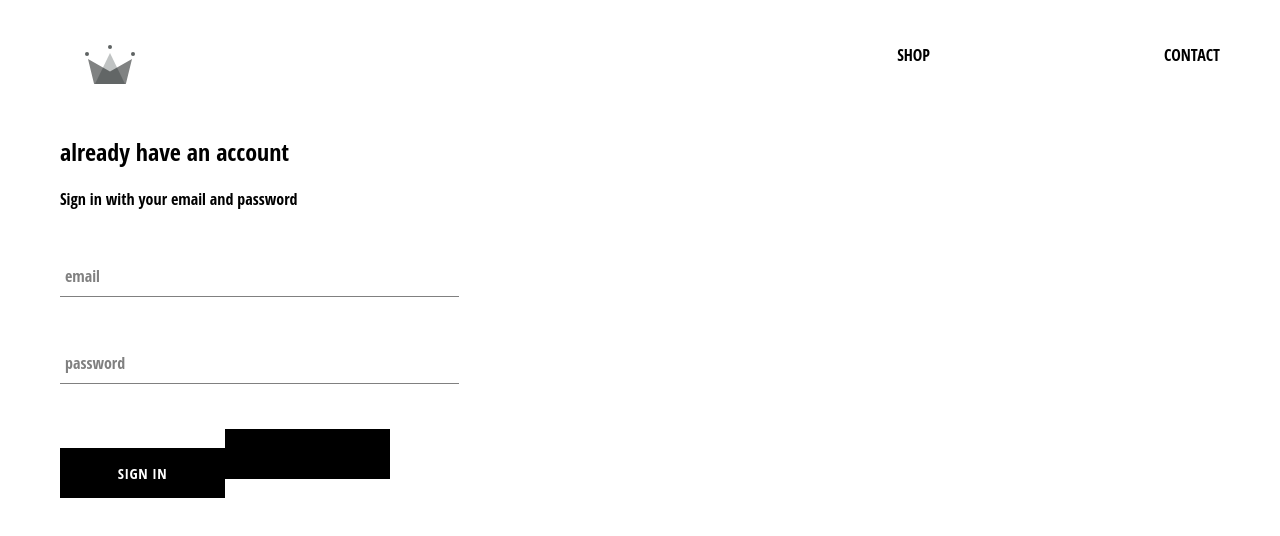
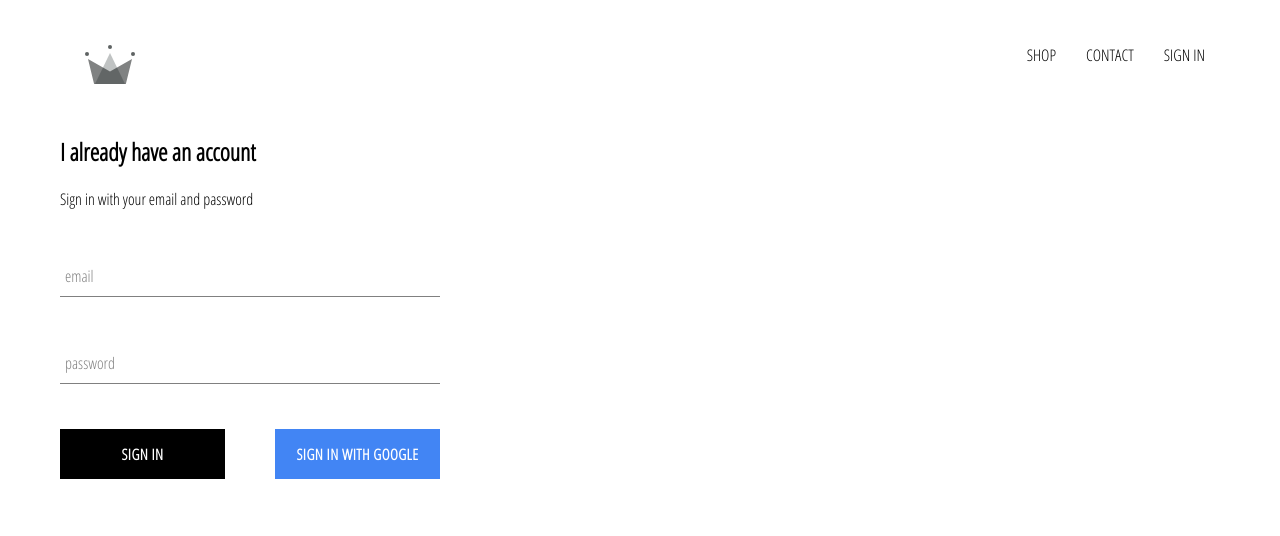
Before and after one commit to futuregit/crwn-clothing, a React (Create React App) app: page /signin in a window 1280 px wide. Shown: the top 536 px of the page. Built offline with nearby package versions, Linux system fonts and the light colour scheme; no server answers.

Commit message:
Integrated firebase into app and created sign in

```diff
--- a/public/index.html
+++ b/public/index.html
@@ -5,13 +5,15 @@
     <link rel="icon" href="%PUBLIC_URL%/favicon.ico" />
     <meta name="viewport" content="width=device-width, initial-scale=1" />
     <meta name="theme-color" content="#000000" />
-    <meta name="description" content="Web site created using create-react-app" />
-    <link rel="apple-touch-icon" href="%PUBLIC_URL%/logo192.png" />
     <!--
       manifest.json provides metadata used when your web app is installed on a
       user's mobile device or desktop. See https://developers.google.com/web/fundamentals/web-app-manifest/
     -->
     <link rel="manifest" href="%PUBLIC_URL%/manifest.json" />
+    <link
+      href="https://fonts.googleapis.com/css?family=Open+Sans+Condensed:300"
+      rel="stylesheet"
+    />
     <!--
       Notice the use of %PUBLIC_URL% in the tags above.
       It will be replaced with the URL of the `public` folder during the build.
--- a/src/App.css
+++ b/src/App.css
@@ -7,3 +7,7 @@
     text-decoration: none;
     color: black;
 }
+
+* {
+    box-sizing: border-box;
+}
--- a/src/App.js
+++ b/src/App.js
@@ -1,4 +1,4 @@
-import React from 'react';
+import React, { Component } from 'react';
 import { Switch, Route } from 'react-router-dom';
 
 import './App.css';
@@ -7,18 +7,35 @@
 import ShopPage from './pages/shop/shop.component';
 import SignInAndSignUpPage from './pages/sign-in-and-sign-up/sign-in-and-sign-up.component';
 import Header from './components/header/header.component';
+import { auth } from './firebase/firebase.utils';
 
+class App extends Component {
+  constructor() {
+    super();
 
-const HatsPage = () => (
-  <div>
-    <h1>HATS PAGE</h1>
-  </div>
-)
+    this.state = {
+      currentUser: null
+    };
+  }
 
-function App() {
+  unsubscribeFromAuth = null;
+
+  componentDidMount() {
+    this.unsubscribeFromAuth = auth.onAuthStateChanged(user => {
+      this.setState({ currentUser: user });
+
+      console.log(user);
+    });
+  }
+
+  componentWillUnmount() {
+    this.unsubscribeFromAuth();
+  }
+
+  render() {
     return (
       <div>
-      <Header />
+        <Header currentUser = {this.state.currentUser}/>
         <Switch>
           <Route exact path='/' component={HomePage} />
           <Route path='/shop' component={ShopPage} />
@@ -27,5 +44,6 @@
       </div>
     );
   }
+}
 
 export default App;
--- a/src/components/custom-button/custom-button.component.jsx
+++ b/src/components/custom-button/custom-button.component.jsx
@@ -2,8 +2,11 @@
 
 import './custom-button.styles.scss';
 
-const CustomButton = ({ children, ...otherProps }) => (
-    <button className='custom-button' {...otherProps }>
+const CustomButton = ({ children, isGoogleSignIn, ...otherProps }) => (
+    <button
+        className={`${isGoogleSignIn ? 'google-sign-in': ''} custom-button` }
+        {...otherProps }
+    >
         {children}
     </button>
 );
--- a/src/components/custom-button/custom-button.styles.scss
+++ b/src/components/custom-button/custom-button.styles.scss
@@ -4,7 +4,8 @@
     height: 50px;
     letter-spacing: 0.5px;
     line-height: 50px;
-    padding: 0 35px 0 35px;
+    // padding: 0 35px 0 35px; Changing for the sign in button
+    padding: 0 12px 0 12px;
     font-size: 15px;
     background-color: black;
     color: white;
@@ -19,4 +20,13 @@
       color: black;
       border: 1px solid black;
     }
+
+    &.google-sign-in {
+      background-color: #4285f4;
+      color: white;
+
+      &:hover {
+        background-color: #357ae8;
+      }
+    }
   }
--- a/src/components/header/header.component.jsx
+++ b/src/components/header/header.component.jsx
@@ -1,22 +1,36 @@
 import React from 'react';
 import { Link } from 'react-router-dom';
+
+import { auth } from '../../firebase/firebase.utils';
 
 import { ReactComponent as Logo } from '../../assets/crown.svg';
 
 import './header.styles.scss';
 
-const Header = () => (
+const Header = ({ currentUser }) => (
     <div className='header'>
         <Link className='logo-container'to="/">
             <Logo className='logo' />
         </Link>
         <div className='options'>
-            <Link className='options' to='/shop'>
+            <Link className='option' to='/shop'>
                 SHOP
             </Link>
-            <Link className='options' to='/shop'>
+            <Link className='option' to='/shop'>
                 CONTACT
             </Link>
+            {
+                currentUser ?(
+                    <div className='option' onClick={() => auth.signOut()}>
+                        SIGN OUT
+                    </div>
+                ) : (
+                    <Link className='option' to='/signin'>
+                        SIGN IN
+                    </Link>
+                )
+
+            }
         </div>
     </div>
 );
--- a/src/components/header/header.styles.scss
+++ b/src/components/header/header.styles.scss
@@ -20,6 +20,7 @@
 
       .option {
         padding: 10px 15px;
+        cursor: pointer;
       }
     }
   }
--- a/src/components/sign-in/sign-in.component.jsx
+++ b/src/components/sign-in/sign-in.component.jsx
@@ -3,7 +3,7 @@
 import FormInput from '../form-input/form-input.component';
 import CustomButton from '../../components/custom-button/custom-button.component';
 
-import { signInWithGoogle } from '../../firebase/firebase.util';
+import { signInWithGoogle } from '../../firebase/firebase.utils';
 
 import './sign-in.styles.scss';
 
@@ -32,7 +32,7 @@
     render(){
         return(
             <div className='sign-in'>
-                <h2>already have an account</h2>
+                <h2>I already have an account</h2>
                 <span>Sign in with your email and password</span>
                 <form onSubmit={this.handleSubmit}>
                     <FormInput
@@ -49,11 +49,12 @@
                         handleChange={this.handleChange}
                         label="password"
                         required />
-
-                    <CustomButton type="submit">Sign in</CustomButton>
-                    <CustomButton onClick={signInWithGoogle} >
-                        {''}
-                     </CustomButton>
+                    <div className="buttons">
+                        <CustomButton type="submit">Sign in</CustomButton>
+                        <CustomButton onClick={signInWithGoogle} isGoogleSignIn>
+                            Sign in with Google
+                        </CustomButton>
+                    </div>
                 </form>
             </div>
         )
--- a/src/components/sign-in/sign-in.styles.scss
+++ b/src/components/sign-in/sign-in.styles.scss
@@ -1,9 +1,14 @@
-.sign-in{
-    width: 30vw;
-    display:flex;
+.sign-in {
+    width: 380px;
+    display: flex;
     flex-direction: column;
 
     .title {
-        margin: 10px 0;
+      margin: 10px 0;
     }
-}
+
+    .buttons {
+      display: flex;
+      justify-content: space-between;
+    }
+  }
--- a/src/pages/sign-in-and-sign-up/sign-in-and-sign-up.component.jsx
+++ b/src/pages/sign-in-and-sign-up/sign-in-and-sign-up.component.jsx
@@ -4,9 +4,10 @@
 
 import './sign-in-and-sign-up.styles.scss';
 
-
 const SignInAndSignUpPage = () => (
-    <div className='sign-in-and-sign-up'><SignIn /></div>
+  <div className='sign-in-and-sign-up'>
+    <SignIn />
+  </div>
 );
 
 export default SignInAndSignUpPage;
```
Also changed, not shown: src/firebase/firebase.utils.js (renamed from src/firebase/firebase.util.js), 1 other file (tests, documents, lock files or other folders). Lines whose indentation alone changed are shown as unchanged.
